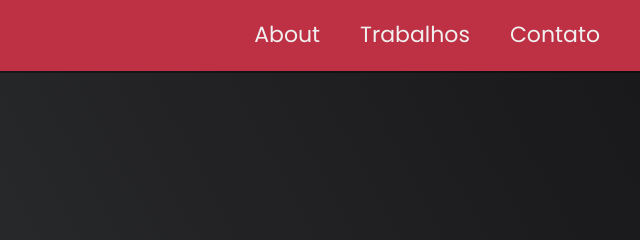
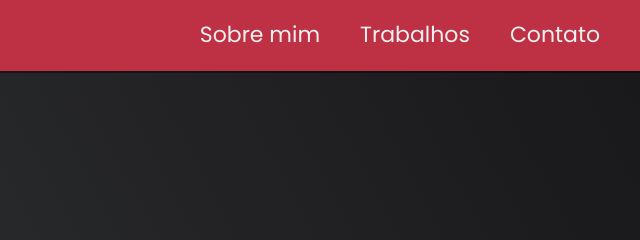
Before and after one commit to allananes/Meu-portifolio, a plain HTML site: page index.html in a window 1280 px wide. Shown: the top 240 px of the page, 640-1280 px from the left. Drawn offline with Linux system fonts and the light colour scheme.

Commit message:
Update index.html

```diff
--- a/index.html
+++ b/index.html
@@ -23,7 +23,7 @@
     <nav id="navbar" class="nav">
       <ul class="nav-list">
         <li>
-          <a href="#welcome-section">About</a>
+          <a href="#welcome-section">Sobre mim</a>
         </li>
         <li>
           <a href="#projects">Trabalhos</a>
```
